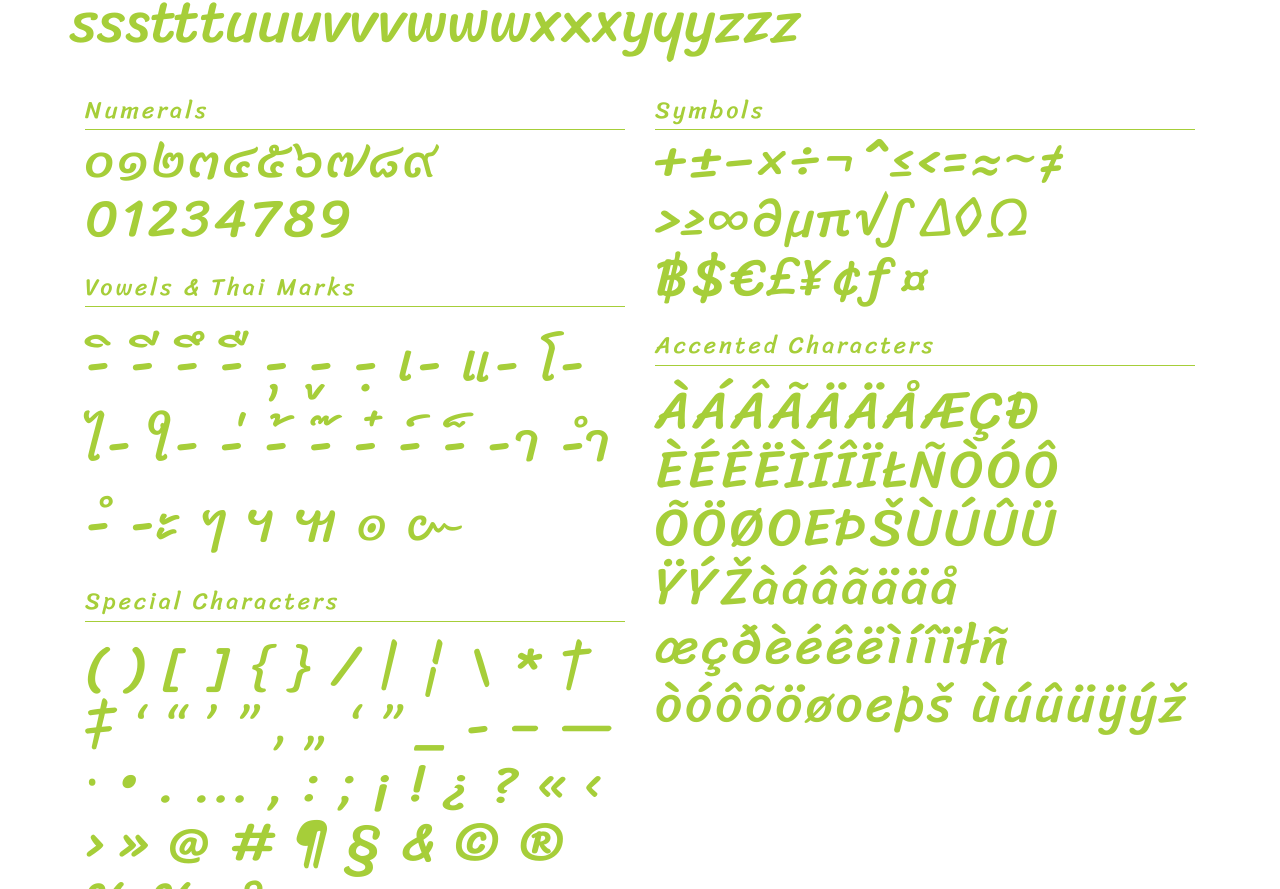
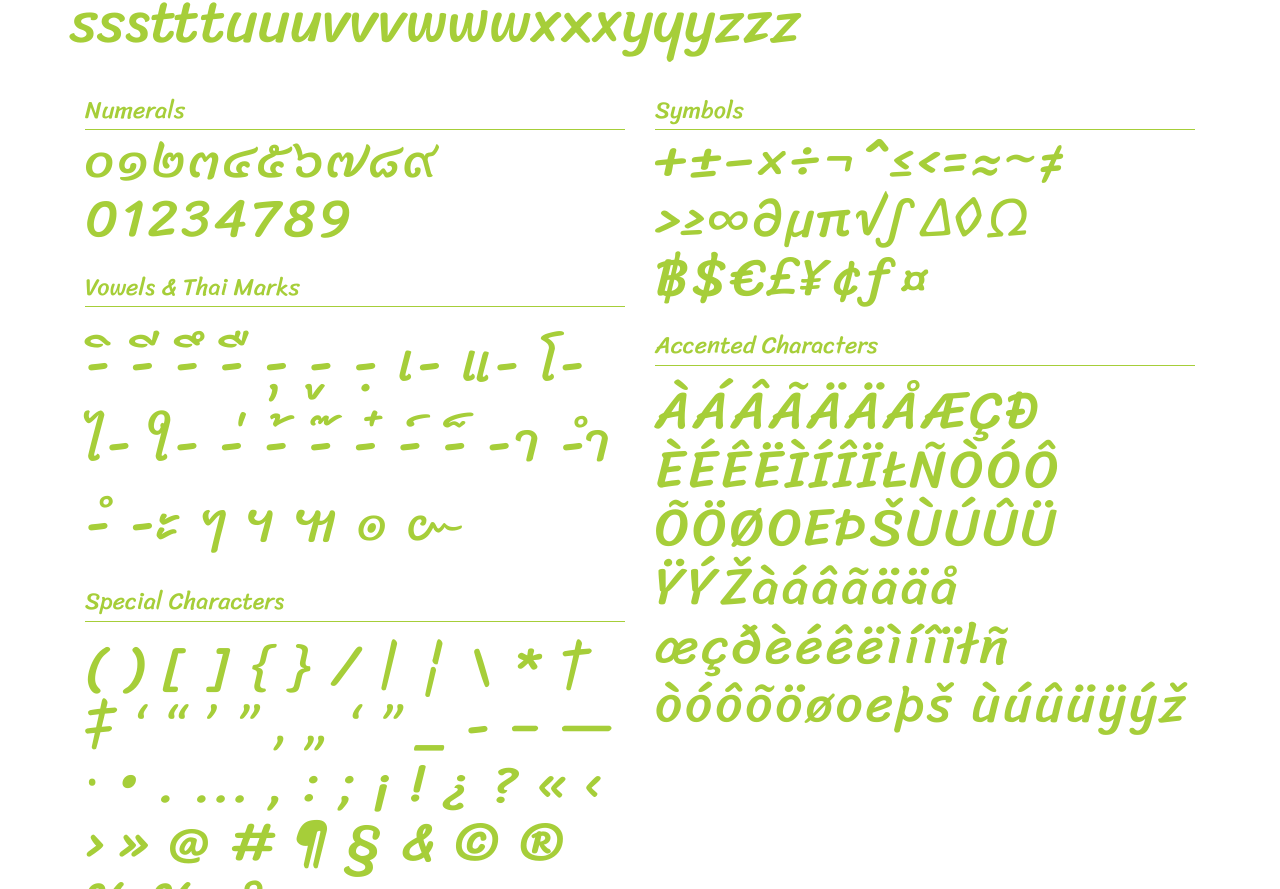
Before and after one commit to cadsondemak/sriracha, a plain HTML site: page index.html in a window 1280 px wide. Shown: the part 5709-6598 px from the top of the page. Drawn offline with nearby package versions, Linux system fonts and the light colour scheme; files whose address does not match are found by name; a web font is replaced by a local one.

Commit message:
Fixed Spacing for block-9-title

```diff
--- a/style.css
+++ b/style.css
@@ -154,6 +154,7 @@
   font-size: 18pt;
   font-weight: 400;
   text-align: left;
+  letter-spacing: 0px
 }
 
 #block-9-Char {
```
